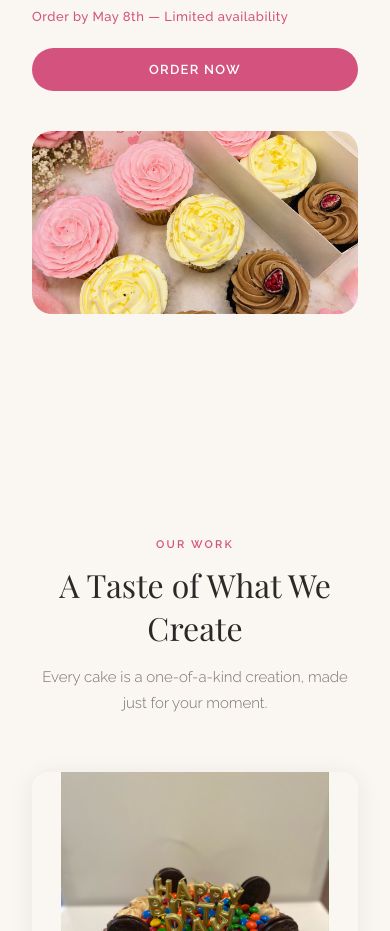
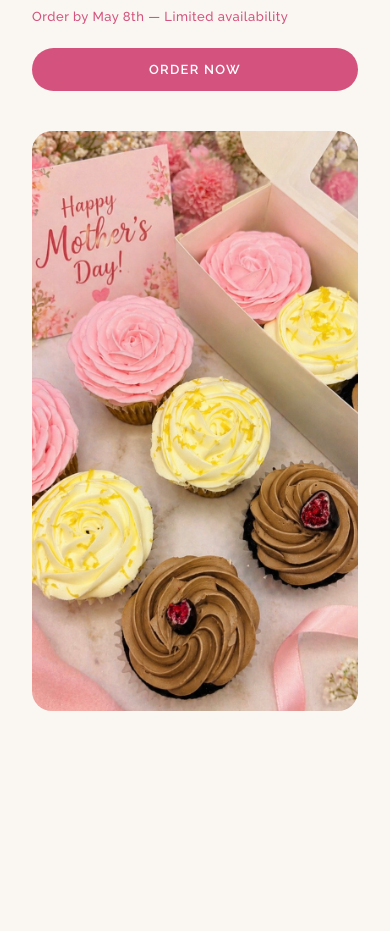
Before and after one commit to omargriffin14/cake-app, a React (Vite) app in the folder frontend/: page / in a window 390 px wide. Shown: the part 1560-2491 px from the top of the page. Built offline with nearby package versions, Linux system fonts and the light colour scheme; no server answers; a web font is replaced by a local one.

Commit message:
Change aspect ratio for mobile view in Specials component

```diff
--- a/frontend/src/components/Specials.jsx
+++ b/frontend/src/components/Specials.jsx
@@ -75,7 +75,7 @@ export default function Specials({ onOrderClick }) {
             borderRadius: '20px',
             overflow: 'hidden',
             width: '100%',
-            aspectRatio: isMobile ? '16/9' : '4/5',
+            aspectRatio: isMobile ? '9/16' : '4/5',
           }}>
             <img
               src="/assets/MothersDay.jpg"
```
